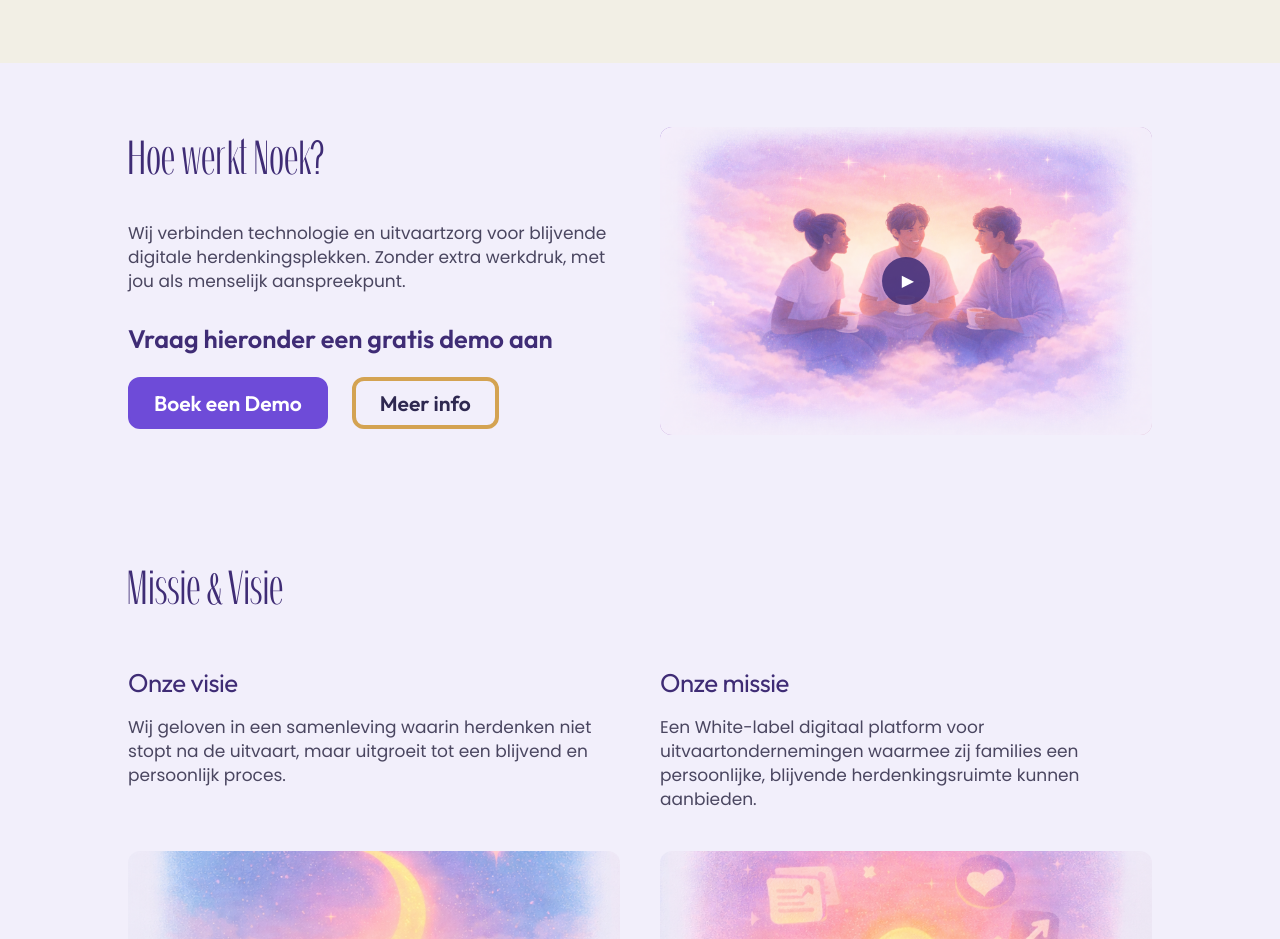
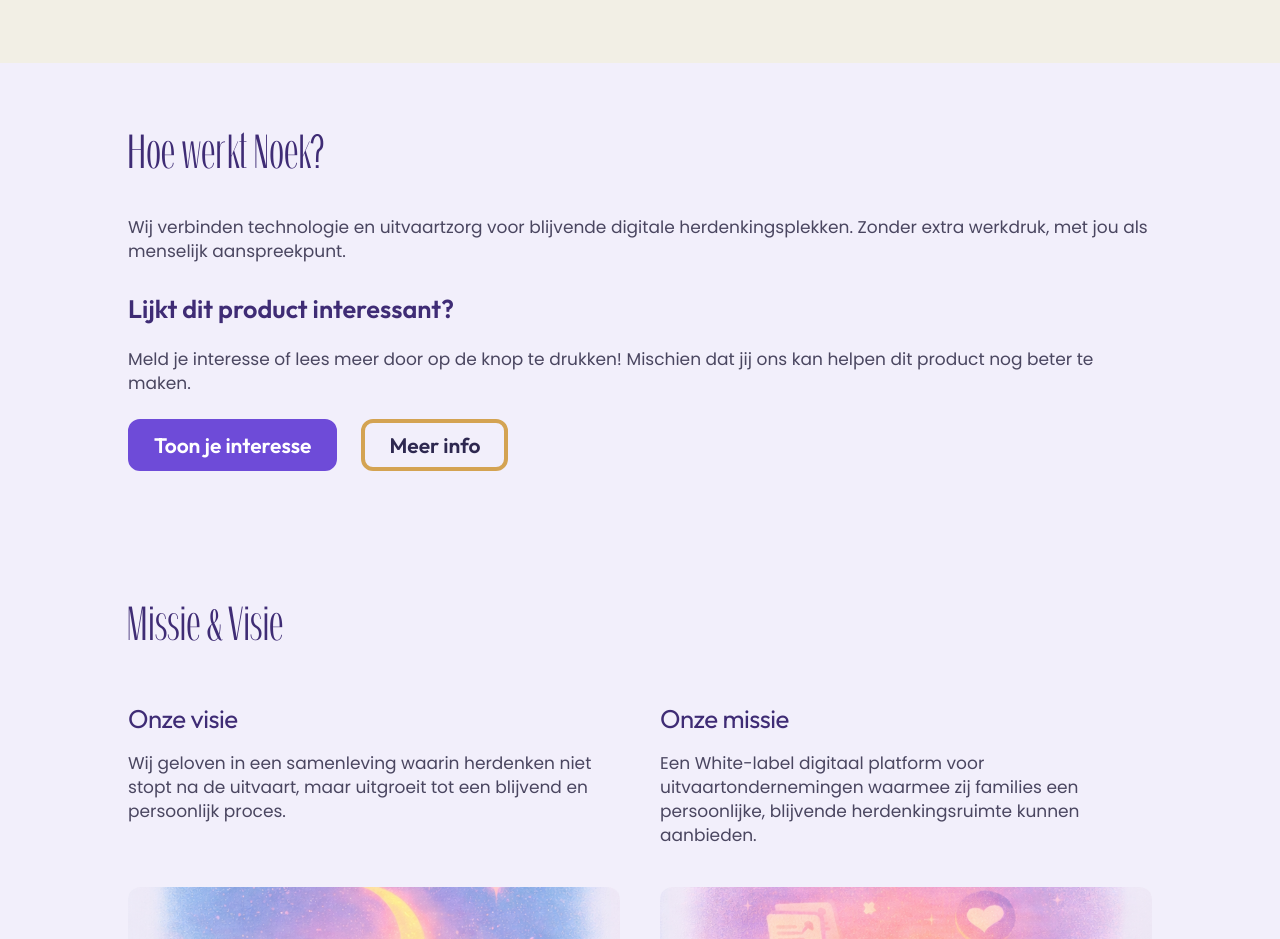
Before and after one commit to devosdevelops/Noekmemorial.be, a Vue app: page / in a window 1280 px wide. Shown: the part 850-1789 px from the top of the page. Built offline with nearby package versions, Linux system fonts and the light colour scheme.

Commit message:
refactor: change Demo CTA to interest CTA

```diff
--- a/src/components/how-it-works-section.vue
+++ b/src/components/how-it-works-section.vue
@@ -7,28 +7,22 @@
           Wij verbinden technologie en uitvaartzorg voor blijvende digitale herdenkingsplekken. Zonder extra
           werkdruk, met jou als menselijk aanspreekpunt.
         </p>
-        <p class="demo-lead">Vraag hieronder een gratis demo aan</p>
+        <p class="demo-lead">Lijkt dit product interessant? </p>
+        <p class="body-text">
+          Meld je interesse of lees meer door op de knop te drukken! Mischien dat jij ons kan helpen dit product nog beter te maken.
+        </p>
 
         <div class="action-row">
-          <base-button href="/#contact" label="Boek een Demo" block-mobile />
+          <base-button href="/#contact" label="Toon je interesse" block-mobile />
           <base-button href="/over-ons" label="Meer info" variant="outline" block-mobile />
         </div>
       </div>
-
-      <button class="media-card" type="button" aria-label="Video afspelen" v-scroll-reveal="{ delay: 80, origin: 'right' }">
-        <img v-if="hasVideoThumb" class="media-image" :src="assetPaths.images.howItWorksThumb" alt="Video preview" />
-        <span class="play-indicator" aria-hidden="true">▶</span>
-      </button>
     </div>
   </section>
 </template>
 
 <script setup>
-import { computed } from 'vue';
-import { assetPaths } from '../config/asset-paths';
 import BaseButton from './base-button.vue';
-
-const hasVideoThumb = computed(() => Boolean(assetPaths.images.howItWorksThumb));
 </script>
 
 <style scoped>
@@ -38,9 +32,9 @@
 
 .split-layout {
   display: grid;
-  grid-template-columns: 1fr 1fr;
-  gap: var(--space-40);
-  align-items: center;
+  grid-template-columns: 1fr;
+  gap: var(--space-24);
+  align-items: start;
 }
 
 .text-column {
@@ -64,59 +58,9 @@
   gap: var(--space-24);
 }
 
-.media-card {
-  position: relative;
-  border: 0;
-  width: 100%;
-  aspect-ratio: 16 / 10;
-  border-radius: var(--radius-12);
-  background:
-    linear-gradient(140deg, rgba(117, 77, 197, 0.62), rgba(246, 188, 170, 0.5)),
-    radial-gradient(circle at 60% 50%, rgba(255, 236, 201, 0.7), rgba(255, 236, 201, 0) 40%),
-    #c69de4;
-  display: grid;
-  place-items: center;
-  cursor: pointer;
-}
-
-.media-image {
-  position: absolute;
-  inset: 0;
-  width: 100%;
-  height: 100%;
-  object-fit: cover;
-  border-radius: inherit;
-}
-
-.play-indicator {
-  position: relative;
-  z-index: 1;
-  display: inline-grid;
-  place-items: center;
-  width: 3rem;
-  height: 3rem;
-  border-radius: 999px;
-  background: rgba(63, 44, 117, 0.85);
-  color: #ffffff;
-  font-size: 1rem;
-  padding-left: var(--space-4);
-}
-
 @media (max-width: 64rem) {
-  .split-layout {
-    grid-template-columns: 1fr;
-  }
-
-  .media-card {
-    order: 2;
-  }
-
-  .text-column {
-    order: 1;
-  }
-
   .action-row {
-    order: 3;
+    gap: var(--space-20);
   }
 }
 
--- a/src/components/site-header.vue
+++ b/src/components/site-header.vue
@@ -17,7 +17,7 @@
         </a>
       </nav>
 
-      <base-button class="desktop-cta" href="/#contact" label="Boek een demo" />
+      <base-button class="desktop-cta" href="/#contact" label="Toon je interesse" />
 
       <button
         class="menu-toggle"
@@ -45,7 +45,7 @@
           >
             {{ item.label }}
           </a>
-          <a class="drawer-link" :class="{ 'is-current': isCurrentLink('/#contact') }" href="/#contact" @click="menuOpen = false">Boek een Demo</a>
+          <a class="drawer-link" :class="{ 'is-current': isCurrentLink('/#contact') }" href="/#contact" @click="menuOpen = false">Toon je interesse</a>
         </nav>
 
         <span class="drawer-divider" aria-hidden="true"></span>
```
